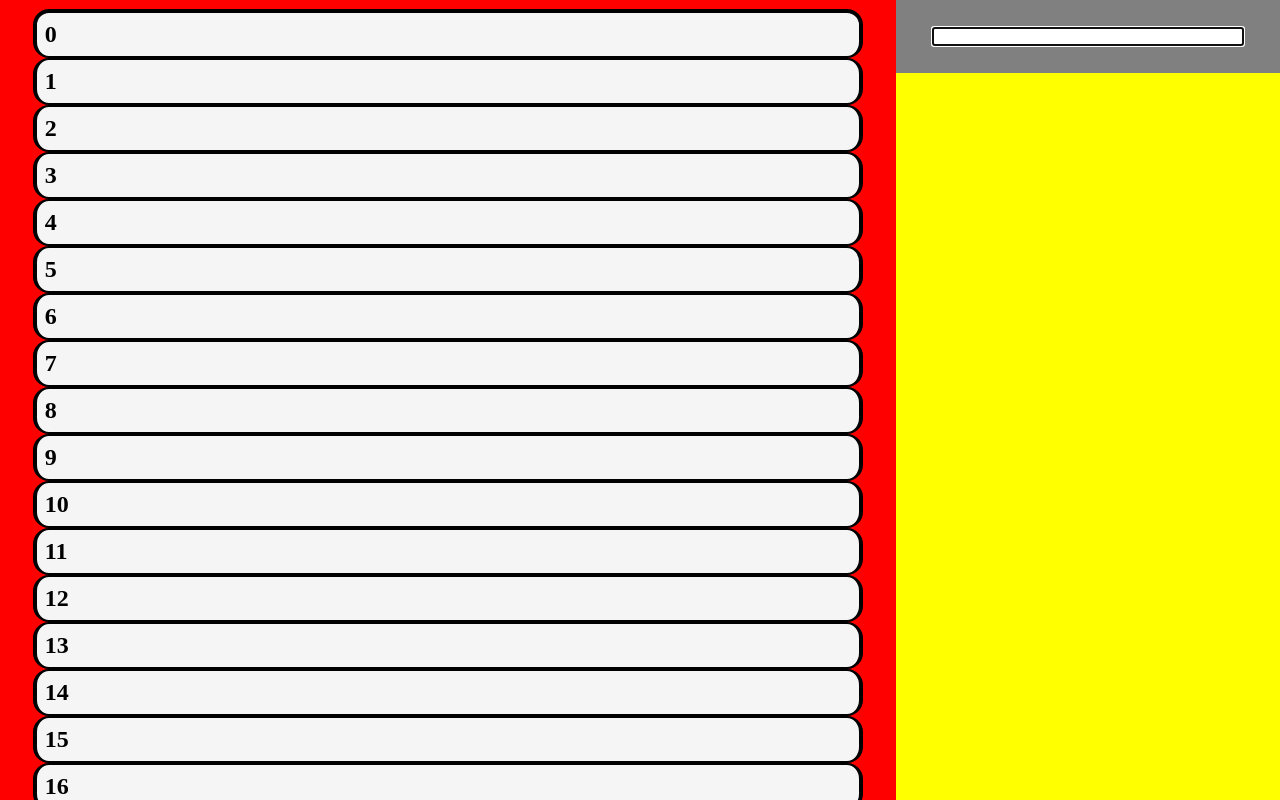
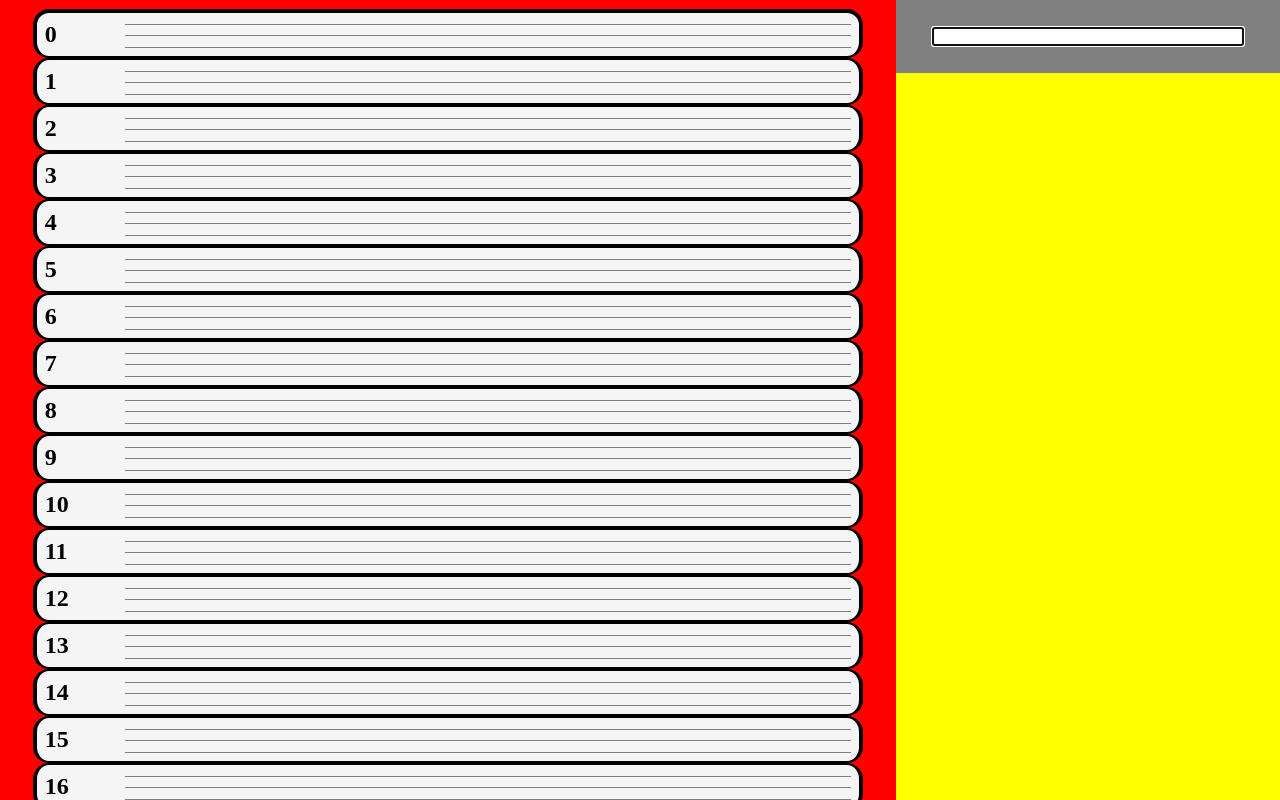
Before and after one commit to eduard-soul/calendar_concept_v2, a Vue app: page / in a window 1280 px wide. Built offline with nearby package versions, Linux system fonts and the light colour scheme.

Commit message:
quarter added on hours

```diff
--- a/src/Calendar.vue
+++ b/src/Calendar.vue
@@ -6,6 +6,12 @@
     :id="'hour' + (i - 1)"
   >
     <h1>{{ i - 1 }}</h1>
+    <div class="quarter-wrapper">
+      <div class="quarter" :id="'h'+ (i - 1)+'quarter'+0"></div>
+      <div class="quarter" :id="'h'+ (i - 1)+'quarter'+1"></div>
+      <div class="quarter" :id="'h'+ (i - 1)+'quarter'+2"></div>
+      <div class="quarter" :id="'h'+ (i - 1)+'quarter'+3"></div>
+    </div>
   </div>
 </template>
 
@@ -22,6 +28,9 @@
   border-right: 0.5vh solid black;
   border-top: 0.25vh solid black;
   border-bottom: 0.25vh solid black;
+  display: flex;
+  justify-content: space-between;
+  align-items: center;
 }
 #hour0 {
   margin-top: 1%;
@@ -31,4 +40,13 @@
   margin-bottom: 1%;
   border-bottom: 0.5vh solid black;
 }
+.quarter-wrapper {
+  height: calc(100% + 2vh);
+  width: 90%;
+  .quarter {
+    width: 100%;
+    height: 25%;
+    border-bottom: 0.1vh grey solid;
+  }
+}
 </style>
```
